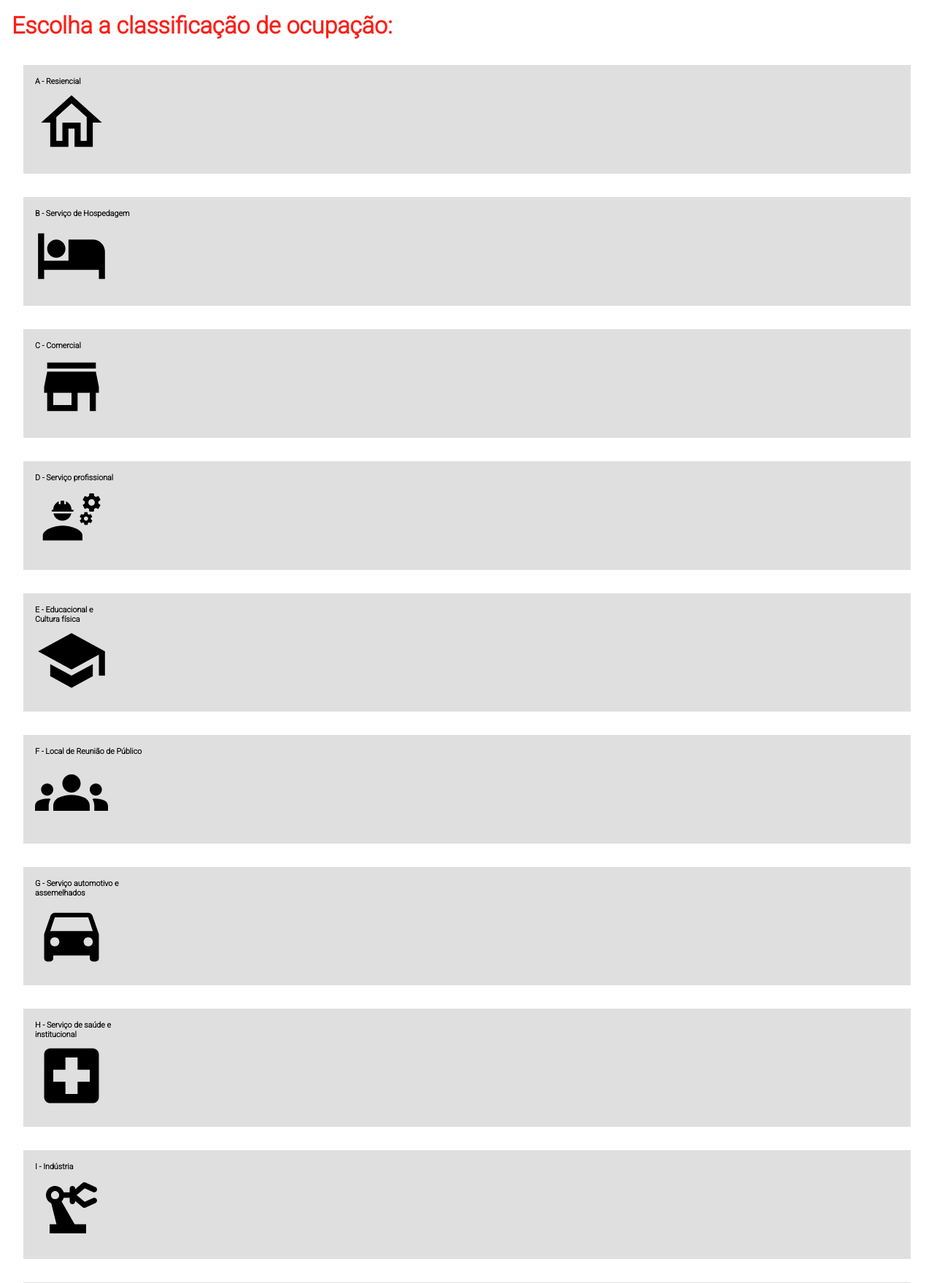
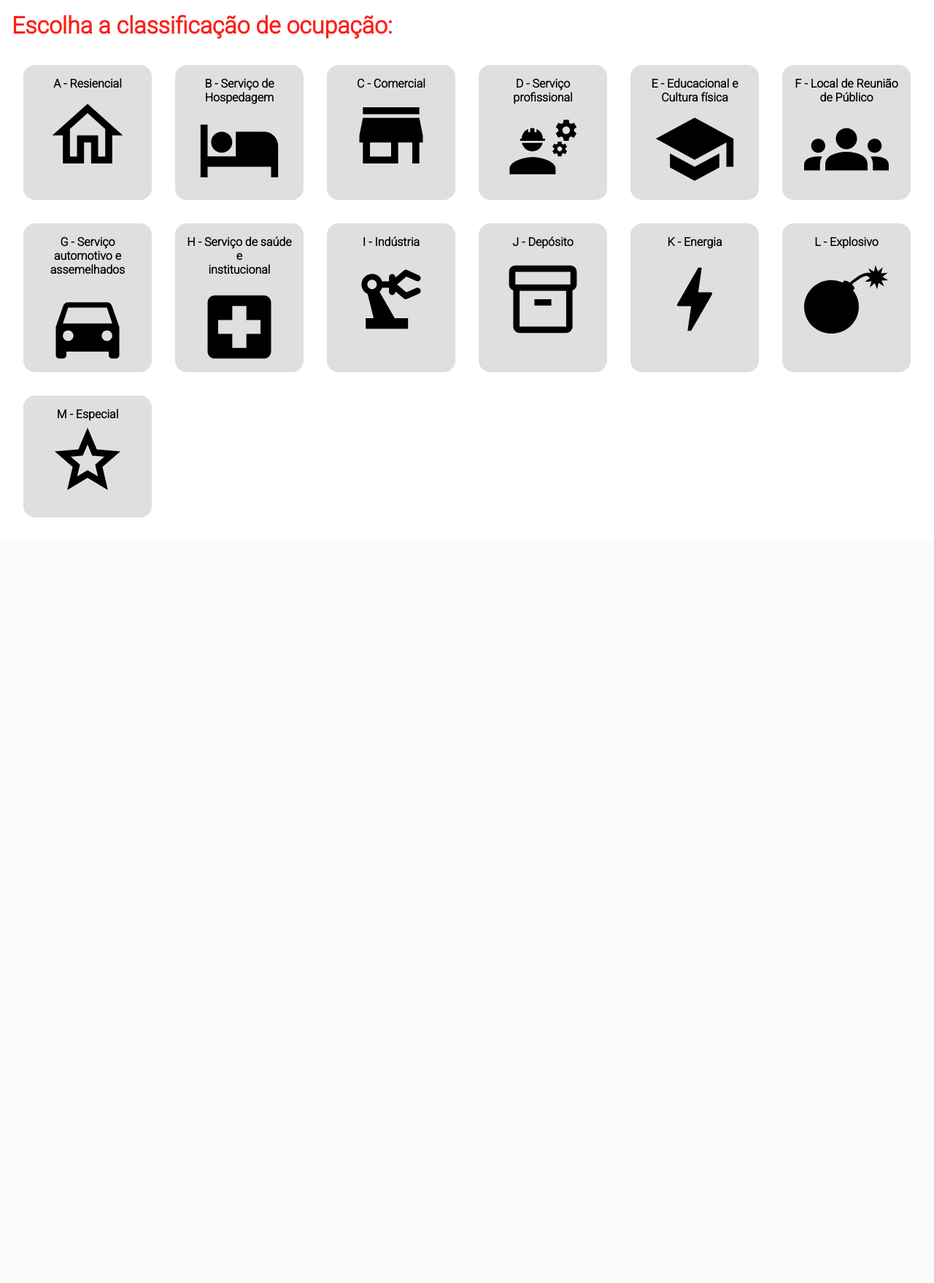
Before and after one commit to alexzarp/Classifica-o-de-edificacoes-BBM, a PHP site: page / in a window 1280 px wide. Shown: the part 160-1918 px from the top of the page at 73% size. After the commit the page ends 869 px from the top, so only its background shows below. Run offline with PHP 8.4, Linux system fonts and the light colour scheme.

Commit message:
Correções

```diff
--- a/assets/CSS/geral.css
+++ b/assets/CSS/geral.css
@@ -53,7 +53,7 @@ main {
 
 .grade {
     display: grid;
-    grid-template-columns: 16,66% 16,67% 16,67% 16,67% 16,67% 16,66%;
+    grid-template-columns: 16.66% 16.67% 16.67% 16.67% 16.67% 16.66%;
     /* display: flex;
     flex-direction: row;
     flex-wrap: wrap; */
@@ -63,4 +63,16 @@ main {
     background-color: #DFDFDF;
     padding: 2vh;
     margin: 2vh;
+    border-radius: 2vh;
 }
+
+.icones_centrais {
+    display: flex;
+    margin: auto;
+    height: 80%;
+    width: 80%;
+}
+
+.titulo_bloco {
+    text-align: center;
+}
--- a/index.php
+++ b/index.php
@@ -23,68 +23,68 @@
 
         <div class="grade">
             <div class="bloco">
-                <h6>A - Resiencial</h6>
-                <img src="assets/img/casa.svg" alt="Casa">
+                <h4 class="titulo_bloco">A - Resiencial</h4>
+                <img src="assets/img/casa.svg" alt="Casa" class="icones_centrais">
             </div>
 
             <div class="bloco">
-                <h6>B - Serviço de Hospedagem</h6>
-                <img src="assets/img/hotel.svg" alt="Hotel">
+                <h4 class="titulo_bloco">B - Serviço de Hospedagem</h4>
+                <img src="assets/img/hotel.svg" alt="Hotel" class="icones_centrais">
             </div>
 
             <div class="bloco">
-                <h6>C - Comercial</h6>
-                <img src="assets/img/comercio.svg" alt="Comercio">
+                <h4 class="titulo_bloco">C - Comercial</h4>
+                <img src="assets/img/comercio.svg" alt="Comercio" class="icones_centrais">
             </div>
 
             <div class="bloco">
-                <h6>D - Serviço profissional</h6>
-                <img src="assets/img/profissional.svg" alt="Profissional">
+                <h4 class="titulo_bloco">D - Serviço profissional</h4>
+                <img src="assets/img/profissional.svg" alt="Profissional" class="icones_centrais">
             </div>
 
             <div class="bloco">
-                <h6>E - Educacional e<br>Cultura física</h6>
-                <img src="assets/img/educacao.svg" alt="Educacão">
+                <h4 class="titulo_bloco">E - Educacional e<br>Cultura física</h4>
+                <img src="assets/img/educacao.svg" alt="Educacão" class="icones_centrais">
             </div>
 
             <div class="bloco">
-                <h6>F - Local de Reunião de Público</h6>
-                <img src="assets/img/reuniao.svg" alt="Reunião">
+                <h4 class="titulo_bloco">F - Local de Reunião de Público</h4>
+                <img src="assets/img/reuniao.svg" alt="Reunião" class="icones_centrais">
             </div>
 
             <div class="bloco">
-                <h6>G - Serviço automotivo e<br>assemelhados</h6>
-                <img src="assets/img/carro.svg" alt="Carro">
+                <h4 class="titulo_bloco">G - Serviço automotivo e<br>assemelhados</h4>
+                <img src="assets/img/carro.svg" alt="Carro" class="icones_centrais">
             </div>
 
             <div class="bloco">
-                <h6>H - Serviço de saúde e<br>institucional</h6>
-                <img src="assets/img/hospital.svg" alt="Hospital">
+                <h4 class="titulo_bloco">H - Serviço de saúde e<br>institucional</h4>
+                <img src="assets/img/hospital.svg" alt="Hospital" class="icones_centrais">
             </div>
 
             <div class="bloco">
-                <h6>I - Indústria</h6>
-                <img src="assets/img/industria.svg" alt="Indústria">
+                <h4 class="titulo_bloco">I - Indústria</h4>
+                <img src="assets/img/industria.svg" alt="Indústria" class="icones_centrais">
             </div>
 
             <div class="bloco">
-                <h6>J - Depósito</h6>
-                <img src="assets/img/deposito.svg" alt="Depósito">
-            </div class="bloco">
-
-            <div class="bloco">
-                <h6>K - Energia</h6>
-                <img src="assets/img/energia.svg" alt="Energia">
+                <h4 class="titulo_bloco">J - Depósito</h4>
+                <img src="assets/img/deposito.svg" alt="Depósito" class="icones_centrais">
             </div>
 
             <div class="bloco">
-                <h6>L - Explosivo</h6>
-                <img src="assets/img/explosivo.svg" alt="Explosivo">
+                <h4 class="titulo_bloco">K - Energia</h4>
+                <img src="assets/img/energia.svg" alt="Energia" class="icones_centrais">
             </div>
 
             <div class="bloco">
-                <h6>M - Especial</h6>
-                <img src="assets/img/especial.svg" alt="Especial">
+                <h4 class="titulo_bloco">L - Explosivo</h4>
+                <img src="assets/img/explosivo.svg" alt="Explosivo" class="icones_centrais">
+            </div>
+
+            <div class="bloco">
+                <h4 class="titulo_bloco">M - Especial</h4>
+                <img src="assets/img/especial.svg" alt="Especial" class="icones_centrais">
             </div>
         </div>
 
```
